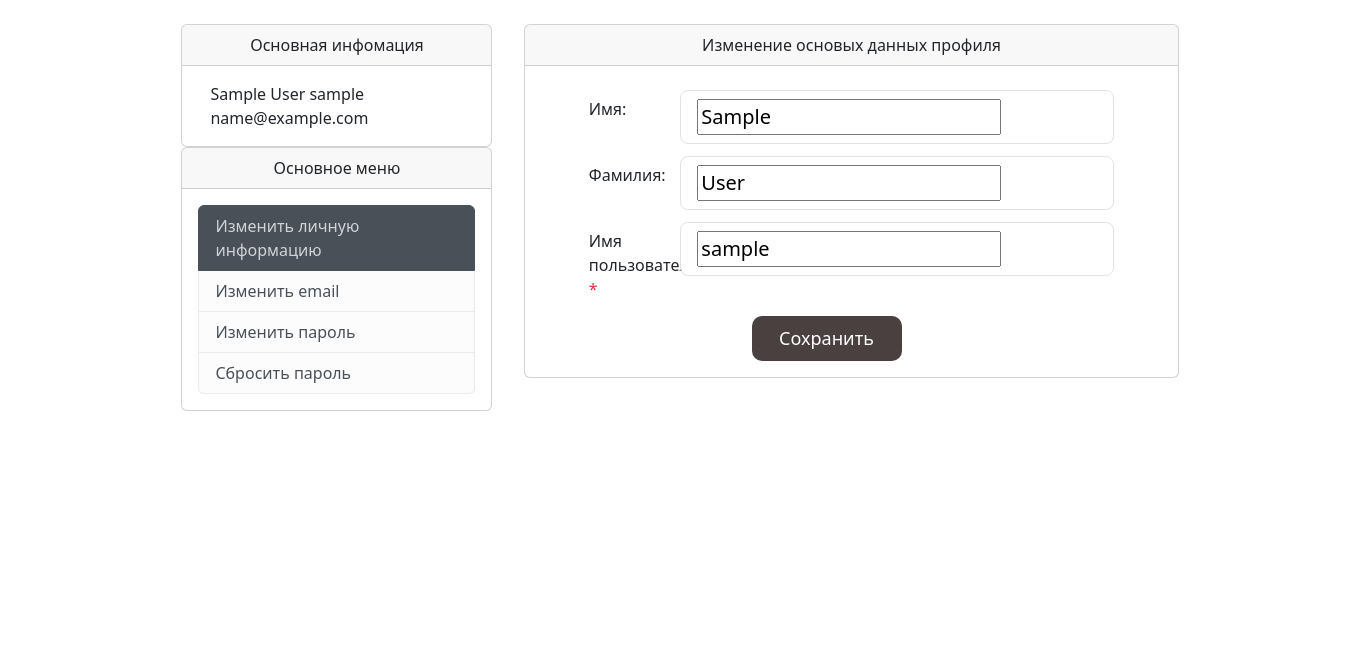
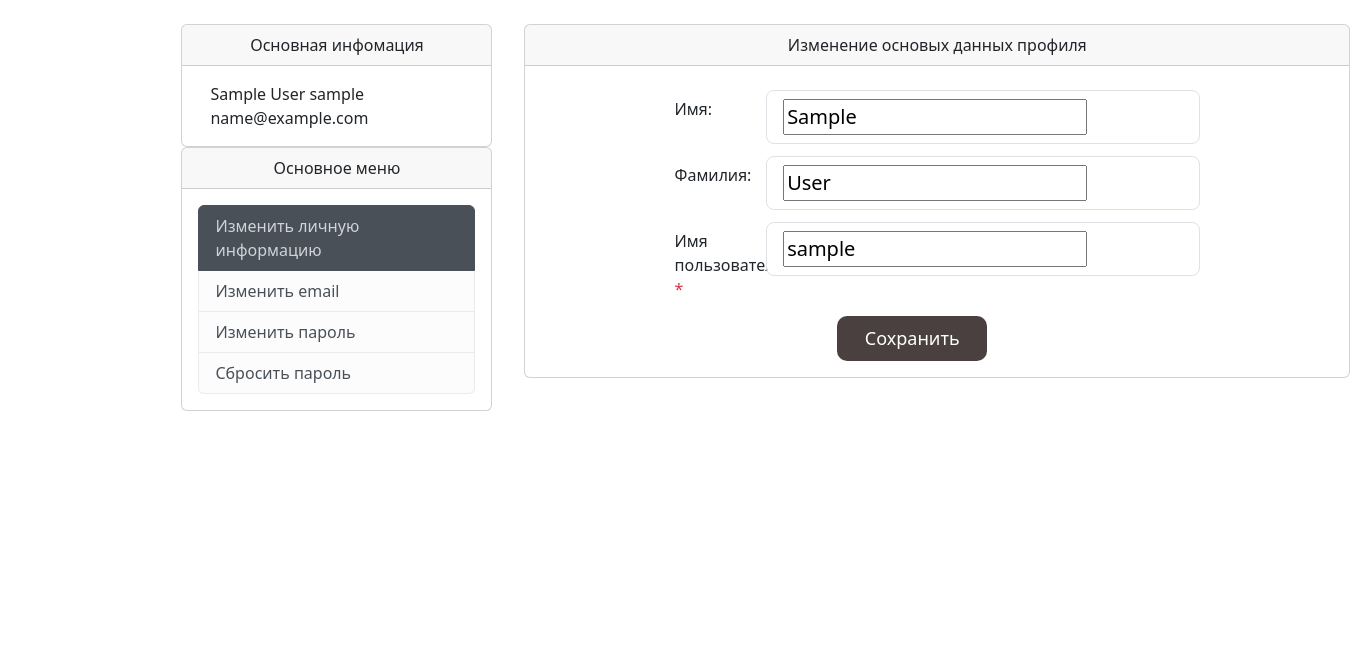
Before and after one commit to akchau/het, a Django app: page /auth/account/?current_section=personal_data in a window 1360 px wide. Shown: the part 62-729 px from the top of the page. Run offline with Django 4.2, Linux system fonts and the light colour scheme; the visitor is signed in with stand-in values (Sample User, id 1); some libraries are stand-ins or nearby versions.

Commit message:
мелкие изменения

```diff
--- a/het/templates/base_content_with_menu.html
+++ b/het/templates/base_content_with_menu.html
@@ -30,7 +30,7 @@
                 </div>
               </div>
             </div>
-            <div class="col-md-8 p-3">
+            <div class="col-10 p-3">
               {% if current_section %}
                 <div class="card">
                   <div class="card-header">
--- a/het/templates/users/components/accounts/dropping_password.html
+++ b/het/templates/users/components/accounts/dropping_password.html
@@ -9,6 +9,6 @@
     </div>
     {% endwith %}
     <div class="button">
-      <input type="submit" name="" value="Сохранить">
+      <input type="submit" name="" value="Отправить">
     </div>
 </form>
```
